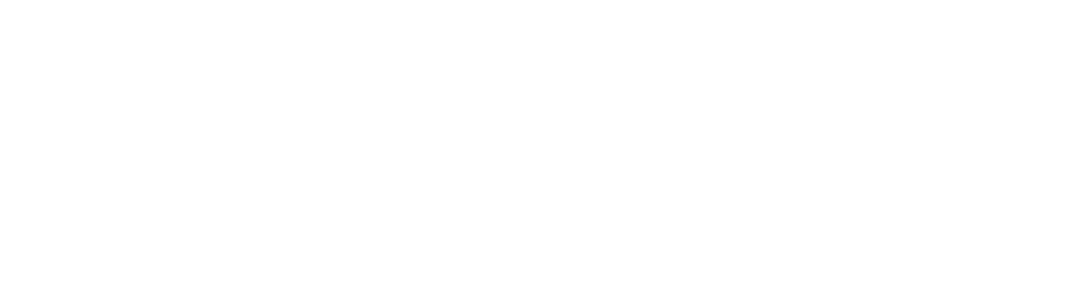
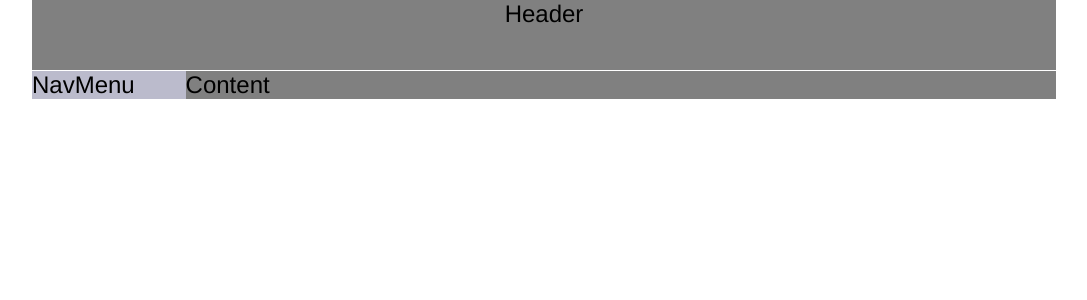
Before and after one commit to nupaT/react2021, a React (Create React App) app: page / in a window 1280 px wide. Shown: the top 300 px of the page, without its empty margins (96-1183 px from the left). Built offline with nearby package versions, Linux system fonts and the light colour scheme.

Commit message:
add: basic structure document

```diff
--- a/src/App.css
+++ b/src/App.css
@@ -1,45 +1,28 @@
-.App {
-  text-align: center;
+.bodyBlock {
+  margin: 0 auto;
+  width: 80%;
+  background-color: grey;
+  font-family: 'Franklin Gothic Medium', 'Arial Narrow', Arial, monospace;
+  font-size: 24px;
+  font-stretch: ;
 }
 
-.App-logo {
-  height: 40vmin;
-  pointer-events: none;
+.headerBlock{
+  height: 70px;
+  text-align: center;
+  border-bottom: 1px solid white;
+
 }
 
-@media (prefers-reduced-motion: no-preference) {
-  .App-logo {
-    animation: App-logo-spin infinite 20s linear;
-  }
+.mainBlock {
+  display: flex;
 }
 
-.App-header {
-  background-color: #282c34;
-  min-height: 100vh;
-  display: flex;
-  flex-direction: column;
-  align-items: center;
-  justify-content: center;
-  font-size: calc(10px + 2vmin);
-  color: white;
+.nav__menu {
+  flex:0 1 15%;
+  background-color: #bbbbcc;
 }
 
-.App-link {
-  color: #61dafb;
+.content {
+flex: 1 1 auto;
 }
-
-@keyframes App-logo-spin {
-  from {
-    transform: rotate(0deg);
-  }
-  to {
-    transform: rotate(360deg);
-  }
-}
-
-.list {
-  color: red;
-  font-weight: 700;
-  background-color: gray;
-  list-style-type: lower-alpha;
-}
--- a/src/App.js
+++ b/src/App.js
@@ -2,12 +2,25 @@
 import './App.css';
 
 
-const App1 = () => {
+const App = () => {
   return (
-    <div>
 
+    <div className="bodyBlock">
+      <div className="headerBlock">
+        Header
+      </div>
+
+      <div className="mainBlock">
+        <div className="nav__menu">
+          NavMenu
+        </div>
+        <div className="content">
+          Content
+        </div>
+      </div>
     </div>
+
   );
 }
 
-export default App1;
+export default App;
```
